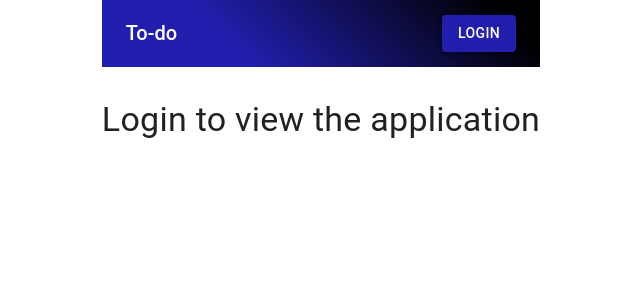
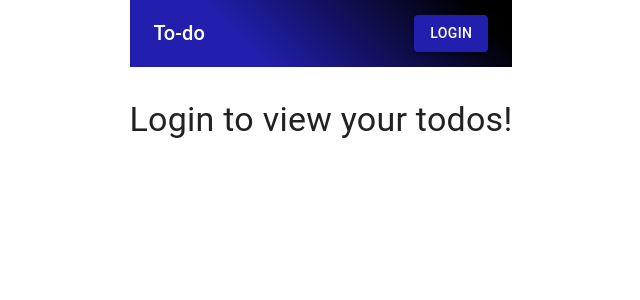
Before and after one commit to punishthecode/My-Todo, a React (Vite) app: page / in a window 1280 px wide. Shown: the top 300 px of the page, without its empty margins (319-959 px from the left). Built offline with nearby package versions, Linux system fonts and the light colour scheme.

Commit message:
Text update

```diff
--- a/src/components/LoginNotice.tsx
+++ b/src/components/LoginNotice.tsx
@@ -4,7 +4,7 @@ const LoginNotice: React.FC = () => {
   return (
     <Box>
       <Typography variant="h4" gutterBottom>
-        Login to view the application
+        Login to view your todos!
       </Typography>
     </Box>
   );
```
